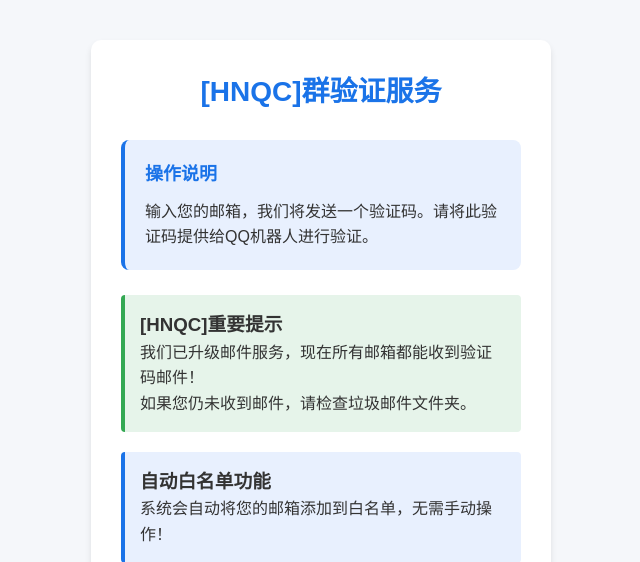
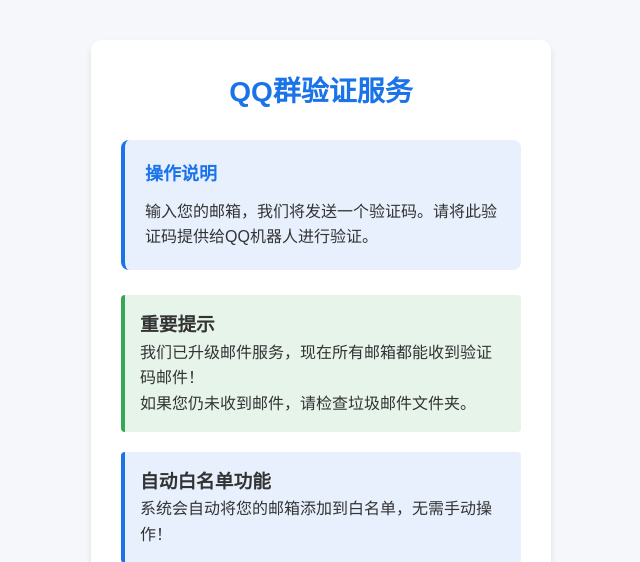
Before and after one commit to HNQC/email-verifier, a Flask app: page / in a window 1280 px wide. Shown: the top 562 px of the page, without its empty margins (319-959 px from the left). Run offline with Flask 3, Linux system fonts and the light colour scheme.

Commit message:
Update index.html

```diff
--- a/templates/index.html
+++ b/templates/index.html
@@ -3,7 +3,7 @@
 <head>
     <meta charset="UTF-8">
     <meta name="viewport" content="width=device-width, initial-scale=1.0">
-    <title>[HNQC]群验证服务</title>
+    <title>QQ群验证服务</title>
     <style>
         * {
             box-sizing: border-box;
@@ -184,7 +184,7 @@
 <body>
     <div class="container">
         <header>
-            <h1>[HNQC]群验证服务</h1>
+            <h1>QQ群验证服务</h1>
         </header>
 
         <div class="instructions">
@@ -193,7 +193,7 @@
         </div>
 
         <div class="success-message">
-            <h3>[HNQC]重要提示</h3>
+            <h3>重要提示</h3>
             <p>我们已升级邮件服务，现在所有邮箱都能收到验证码邮件！</p>
             <p>如果您仍未收到邮件，请检查垃圾邮件文件夹。</p>
         </div>
```
